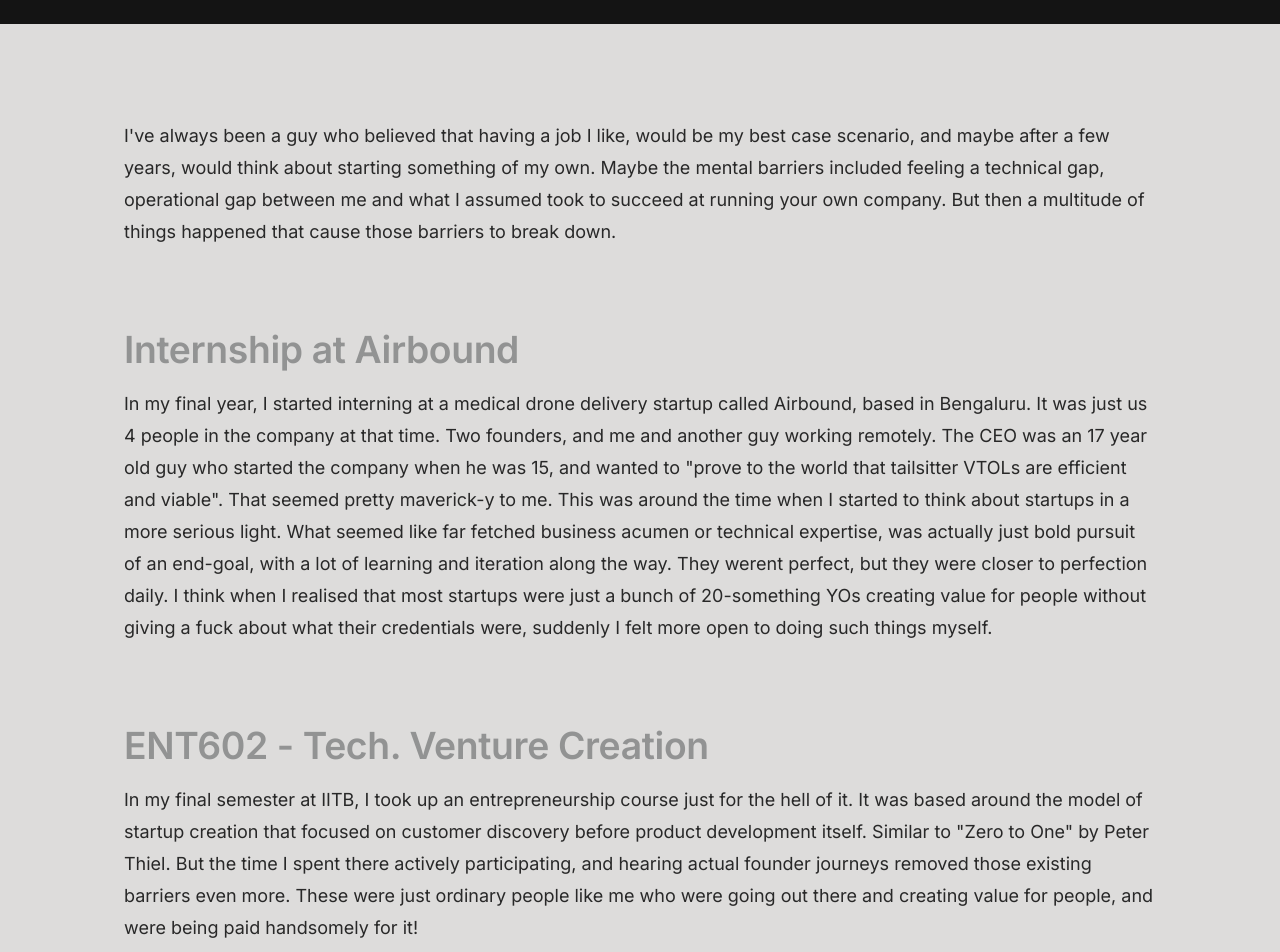
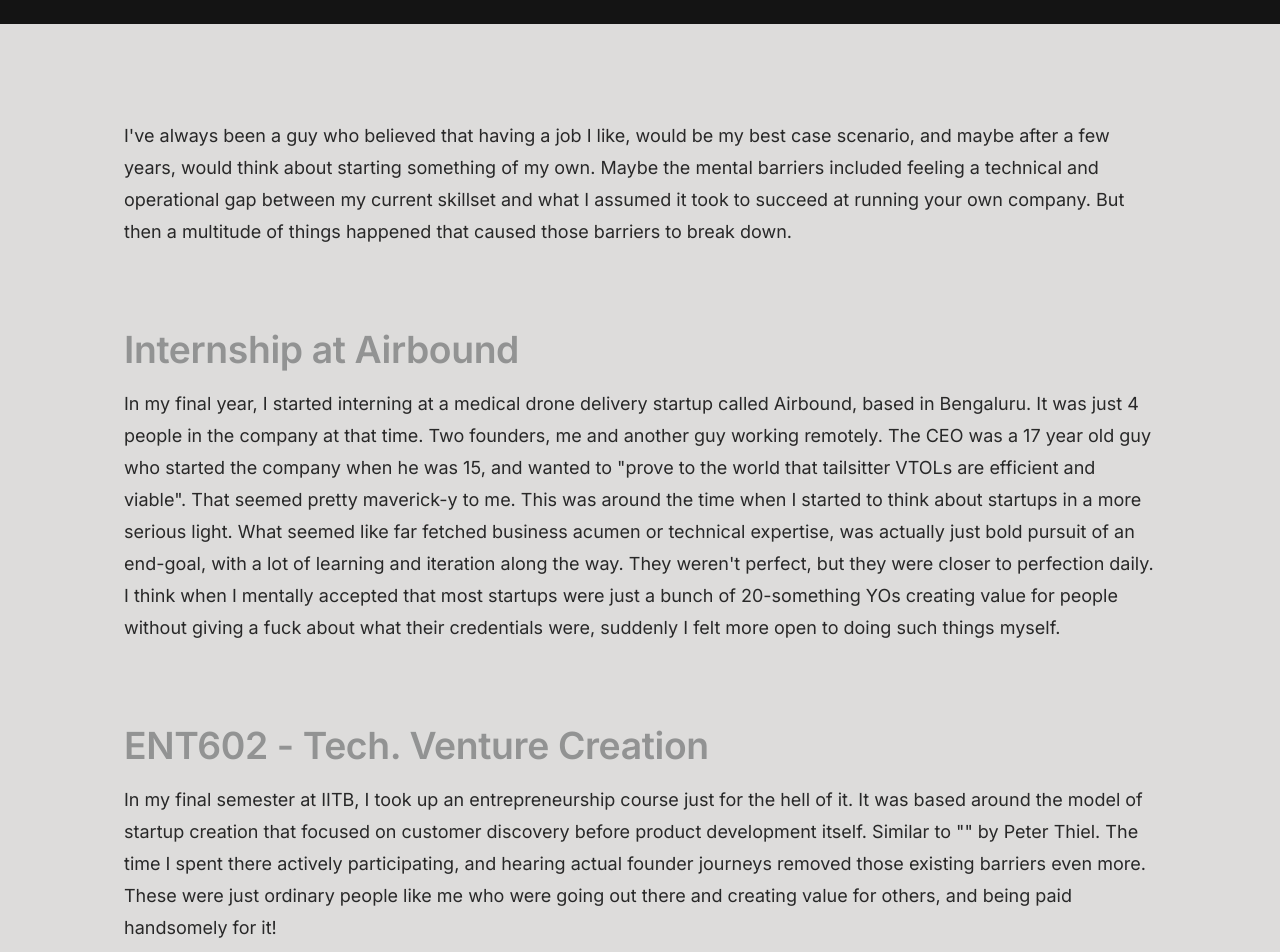
Before and after one commit to HarshilNaikk/HarshilNaikk.github.io, a plain HTML site: page 01_why_start_up.html in a window 1280 px wide. Shown: the part 920-1872 px from the top of the page. Drawn offline with Linux system fonts and the light colour scheme.

Commit message:
Updated why start up

```diff
--- a/01_why_start_up.html
+++ b/01_why_start_up.html
@@ -105,17 +105,17 @@
 
 <!--++++++++++++++++++++++++++++++++++++++++++++++++++++++++++++++++++++++-->
 
-<p>I&#39;ve always been a guy who believed that having a job I like, would be my best case scenario, and maybe after a few years, would think about starting something of my own. Maybe the mental barriers included feeling a technical gap, operational gap between me and what I assumed took to succeed at running your own company. But then a multitude of things happened that cause those barriers to break down. </p>
+<p>I&#39;ve always been a guy who believed that having a job I like, would be my best case scenario, and maybe after a few years, would think about starting something of my own. Maybe the mental barriers included feeling a technical and operational gap between my current skillset and what I assumed it took to succeed at running your own company. But then a multitude of things happened that caused those barriers to break down. </p>
 <h2 id="-internship-at-airbound-">Internship at Airbound</h2>
-<p>In my final year, I started interning at a medical drone delivery startup called Airbound, based in Bengaluru. It was just us 4 people in the company at that time. Two founders, and me and another guy working remotely. The CEO was an 17 year old guy who started the company when he was 15, and wanted to &quot;prove to the world that tailsitter VTOLs are efficient and viable&quot;. That seemed pretty maverick-y to me.
-This was around the time when I started to think about startups in a more serious light. What seemed like far fetched business acumen or technical expertise, was actually just bold pursuit of an end-goal, with a lot of learning and iteration along the way. They werent perfect, but they were closer to perfection daily.
-I think when I realised that most startups were just a bunch of 20-something YOs creating value for people without giving a fuck about what their credentials were, suddenly I felt more open to doing such things myself. </p>
+<p>In my final year, I started interning at a medical drone delivery startup called Airbound, based in Bengaluru. It was just 4 people in the company at that time. Two founders, me and another guy working remotely. The CEO was a 17 year old guy who started the company when he was 15, and wanted to &quot;prove to the world that tailsitter VTOLs are efficient and viable&quot;. That seemed pretty maverick-y to me.
+This was around the time when I started to think about startups in a more serious light. What seemed like far fetched business acumen or technical expertise, was actually just bold pursuit of an end-goal, with a lot of learning and iteration along the way. They weren't perfect, but they were closer to perfection daily.
+I think when I mentally accepted that most startups were just a bunch of 20-something YOs creating value for people without giving a fuck about what their credentials were, suddenly I felt more open to doing such things myself. </p>
 <h2 id="-ent602-tech-venture-creation-">ENT602 - Tech. Venture Creation</h2>
-<p>In my final semester at IITB, I took up an entrepreneurship course just for the hell of it. It was based around the model of startup creation that focused on customer discovery before product development itself. Similar to &quot;Zero to One&quot; by Peter Thiel. But the time I spent there actively participating, and hearing actual founder journeys removed those existing barriers even more. These were just ordinary people like me who were going out there and creating value for people, and were being paid handsomely for it!</p>
+<p>In my final semester at IITB, I took up an entrepreneurship course just for the hell of it. It was based around the model of startup creation that focused on customer discovery before product development itself. Similar to &quot;&quot; by Peter Thiel. The time I spent there actively participating, and hearing actual founder journeys removed those existing barriers even more. These were just ordinary people like me who were going out there and creating value for others, and being paid handsomely for it!</p>
 <h2 id="-entrepreneur-first-bangalore-cohort-">Entrepreneur First Bangalore Cohort</h2>
 <p>Quite coincidentially, the EF Bangalore Cohort was also being formed at this time, and I got in touch with them by chance on an afternoon at IITB. I really liked the structure of the cohort, and the fact that they would be willing to invest pre-idea into a person was interesting. At the time, I wasnt really aware of the usual dilutions at each stages of funding, and so 10% equity in exchange of the amount of help they would provide did not seem bad whatsoever. It was a win-win. </p>
 <h2 id="-current-situation-">Current Situation</h2>
-<p>I&#39;ve currently still at Airbound, and waiting for October to arrive so that the EF Cohort begins. I&#39;ve explored a few potential idea spaces with folks at EF, and there has been positive potential customer feedback! It seems to be a good starting point, so I&#39;m hopeful. </p>
+<p>I&#39;m currently still at Airbound, and waiting for October to arrive so that the EF Cohort begins. I&#39;ve explored a few potential idea spaces with folks at EF, and there has been positive potential customer feedback! It seems to be a good starting point, so I&#39;m hopeful. </p>
 
 
 
```
Also changed, not shown: 3 other files.
